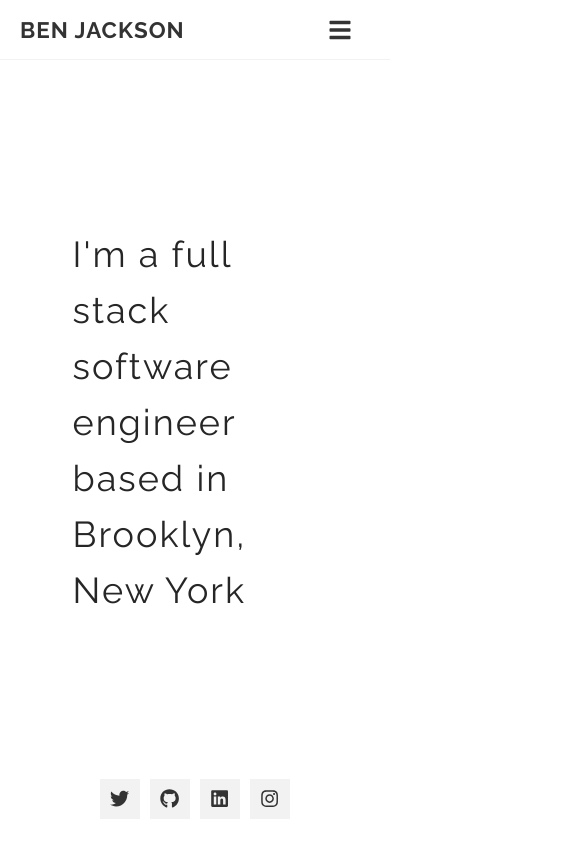
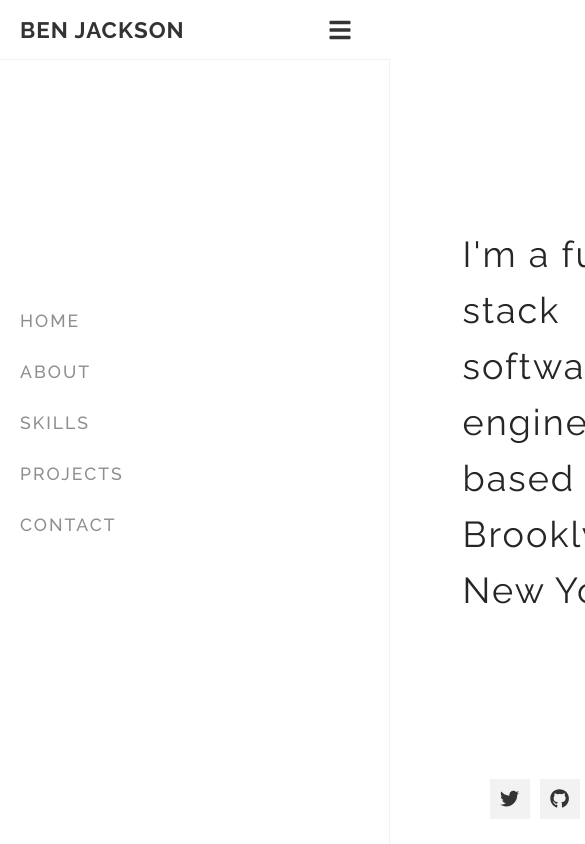
Before and after one commit to BenjacksonSE/portfolio, a React (Create React App) app: page / in a window 390 px wide. Shown: the top 844 px of the page, 585 px wide, since content can reach past the window. Built offline with nearby package versions, Linux system fonts and the light colour scheme.

Commit message:
Added full responsiveness to all sections

```diff
--- a/src/App.js
+++ b/src/App.js
@@ -4,7 +4,7 @@ import Main from "./pages/Main/Main";
 import {useState} from 'react';
 
 function App() {
-  const [showNav, setShowNav] = useState(true);
+  const [showNav, setShowNav] = useState(false);
   return (
     <div className="App">
       <Nav showNav={showNav} setShowNav={setShowNav}/>
--- a/src/components/Contact/Contact.module.scss
+++ b/src/components/Contact/Contact.module.scss
@@ -43,6 +43,10 @@
   align-items: center;
   flex-direction: column;
 
+  @media (max-width: 767px){
+    margin-bottom: 40px;
+  }
+
   .contactForm{
     position: relative;
     width: 100%;
@@ -55,6 +59,10 @@
       grid-template-columns: repeat(2,1fr);
       grid-gap: 20px;
       margin-top: 20px;
+
+      @media (max-width: 767px){
+        grid-template-columns: repeat(1,1fr);
+      }
       input{
         width: 100%;
         padding: 10px;
--- a/src/components/Nav/Nav.js
+++ b/src/components/Nav/Nav.js
@@ -5,11 +5,11 @@ const Nav = ({showNav, setShowNav}) => {
   return (
     <div className={!showNav ? `${classes.nav} ${classes.hideNav}` : `${classes.nav}`}>
       <ul className={classes.nav__list}>
-        <li className={classes.nav__list__item}><a href='#hero'>Home</a></li>
-        <li className={classes.nav__list__item}><a href='#about'>About</a></li>
-        <li className={classes.nav__list__item}><a href='#skills'>Skills</a></li>
-        <li className={classes.nav__list__item}><a href='#projects'>Projects</a></li>
-        <li className={classes.nav__list__item}><a href='#contact'>Contact</a></li>
+        <li className={classes.nav__list__item} onClick={() => setShowNav(!showNav)} role="button"><a href='#hero'>Home</a></li>
+        <li className={classes.nav__list__item} onClick={() => setShowNav(!showNav)} role="button"><a href='#about'>About</a></li>
+        <li className={classes.nav__list__item} onClick={() => setShowNav(!showNav)} role="button"><a href='#skills'>Skills</a></li>
+        <li className={classes.nav__list__item} onClick={() => setShowNav(!showNav)} role="button"><a href='#projects'>Projects</a></li>
+        <li className={classes.nav__list__item} onClick={() => setShowNav(!showNav)} role="button"><a href='#contact'>Contact</a></li>
       </ul>
     </div>
   )
--- a/src/components/Nav/Nav.module.scss
+++ b/src/components/Nav/Nav.module.scss
@@ -2,7 +2,7 @@
 
 .nav{
   position: fixed;
-  width: 300px;
+  width: 250px;
   height: 100%;
   border-right: 1px solid rgba(0, 0, 0, 0.05);
   background: $white2;
@@ -17,7 +17,7 @@
     top: 0;
     left: 0;
     width: 100%;
-    padding: 20px 40px;
+    padding: 20px 60px;
 
     &__item{
       position: relative;
@@ -28,13 +28,14 @@
         position: relative;
         display: block;
         width: 100%;
-        margin: 10px 0;
+        margin: 30px 0;
         white-space: normal;
         display: flex;
         text-transform: uppercase;
         text-decoration: none;
         color: $black;
         font-weight: 500;
+        font-size: 1.1em;
         letter-spacing: 2px;
         opacity: 0.55;
       }
--- a/src/components/Projects/Projects.module.scss
+++ b/src/components/Projects/Projects.module.scss
@@ -8,6 +8,7 @@
   padding-top: 80px;
   background: $white2;
   display: inline-block;
+  scroll-margin-top: 40px;
 }
 .title{
   width: 100%;
@@ -99,3 +100,9 @@
     grid-template-columns: repeat(2,1fr);
   }
 }
+
+@media (max-width: 767px){
+  .content{
+    grid-template-columns: repeat(1,1fr);
+  }
+}
--- a/src/components/Skills/Skills.module.scss
+++ b/src/components/Skills/Skills.module.scss
@@ -75,3 +75,9 @@
     grid-template-columns: repeat(2,1fr);
   }
 }
+
+@media (max-width: 767px){
+  .content{
+    grid-template-columns: repeat(1,1fr);
+  }
+}
--- a/src/pages/Main/Main.module.scss
+++ b/src/pages/Main/Main.module.scss
@@ -2,8 +2,8 @@
 
 .main {
   position: absolute;
-  width: calc(100% - 300px);
-  left: 300px;
+  width: calc(100% - 250px);
+  left: 250px;
   background-color: $white;
   min-height: 100vh;
   transition: width 0.5s, left 0.5s;
```
Also changed, not shown: src/styles/index.scss (line endings or trailing spaces).
